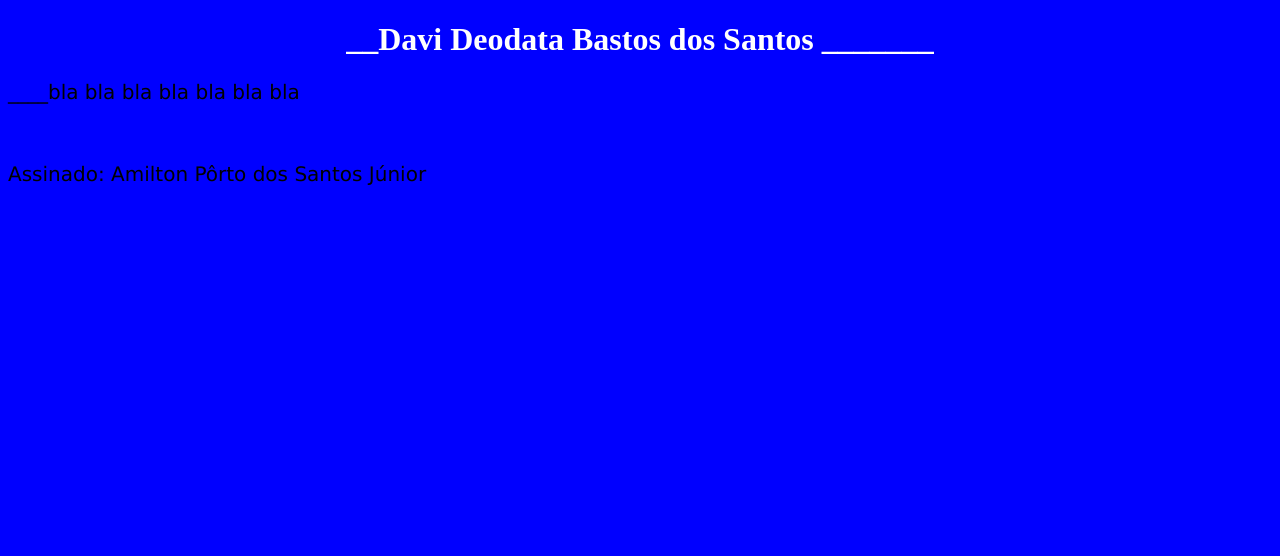
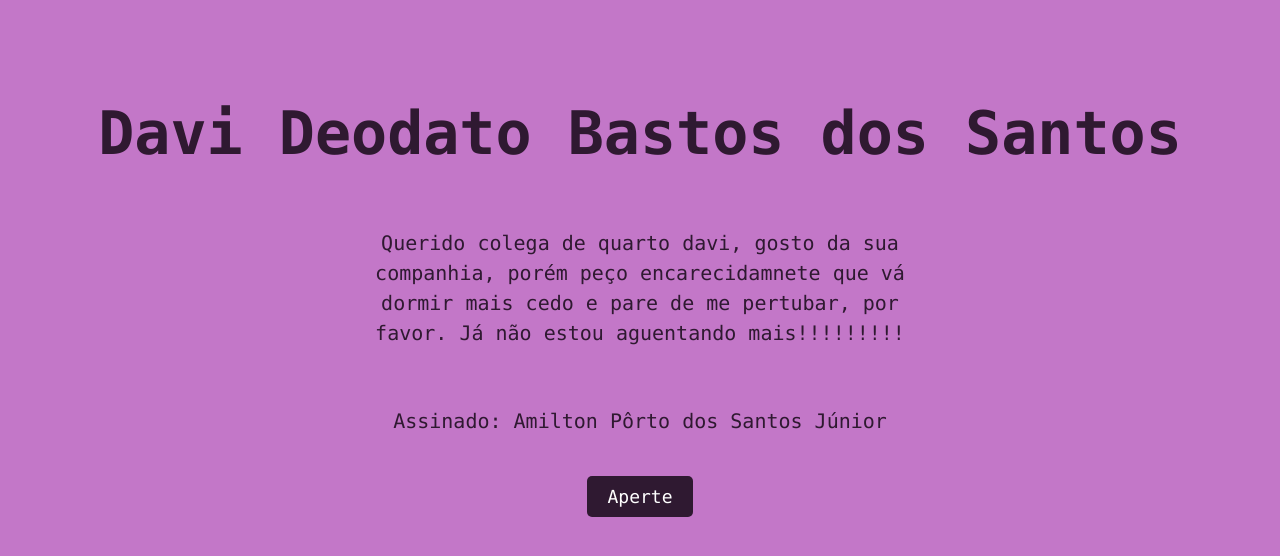
Before and after one commit to amilton-apsj/pessoa-especial, a plain HTML site: page index.html in a window 1280 px wide. Drawn offline with Linux system fonts and the light colour scheme.

Commit message:
chore: adição da pasta assets e de 2 gif, além de outras funções como um botão

```diff
--- a/css/estilo.css
+++ b/css/estilo.css
@@ -1,13 +1,63 @@
 body {
-  background-color: blue; /*Pode escolher outra cor se quiser*/
+    background-color: #c377c8;
+    display: flex;
+    flex-direction: column;
+    align-items: center;
+    padding: 50px;
 }
 
 h1 {
-  color: white; /*Pode escolher outra cor se quiser*/
-  text-align: center;
+    color: rgb(0, 0, 0);
+    text-align: center;
+    font-size: 60px;
 }
 
 p {
-  font-family: verdana;
-  font-size: 20px;
+    font-family:"Lucida Console", monospace;
+    font-size: 20px;
+    text-align: center;
+    max-width: 600px;
+    margin: 20px auto;
+    line-height: 1.5;
+    color: #2f1931;
 }
+
+.titulo {
+    font-family:"Lucida Console", monospace;
+    font-weight: bold;
+    color: #2f1931;
+}
+#meuBotao {
+    padding: 10px 20px;
+    font-family: "Lucida Console", monospace;
+    font-size: 18px;
+    cursor: pointer;
+    background-color: #2f1931;
+    color: white;
+    border: none;
+    border-radius: 5px;
+    margin-top: 20px;
+}
+
+#bobGif {
+    margin: 20px auto;
+    display: none;
+}
+
+#confeteGif {
+    position: fixed;
+    top: 0;
+    left: 0;
+    width: 100vw;
+    height: 100vh;
+    object-fit: cover;
+    z-index: 9999;
+    pointer-events: none;
+}
+
+#meuBotao, #bobGif {
+    display: block;      /* Diz que o elemento é um bloco inteiro */
+    margin-left: auto;   /* Empurra o máximo que der da esquerda */
+    margin-right: auto;  /* Empurra o máximo que der da direita */
+    margin-top: 20px;    /* Só um espacinho em cima para não grudarem */
+}
--- a/index.html
+++ b/index.html
@@ -1,15 +1,37 @@
 <!DOCTYPE html>
 <html lang="pt-br">
+
 <head>
     <meta charset="UTF-8" />
     <meta name="viewport" content="width=device-width, initial-scale=1.0" />
-		<title> Davi </title>
+    <title> Site para meu amigo especial </title>
     <link rel="stylesheet" href="css/estilo.css">
 </head>
+
 <body>
-    <h1>__Davi Deodata Bastos dos Santos _______</h1>
-    <p>____bla bla bla bla bla bla bla</p>
+    <h1 class="titulo">Davi Deodato Bastos dos Santos</h1>
+    <p>Querido colega de quarto davi, gosto da sua companhia, porém peço encarecidamnete que vá dormir mais cedo e pare
+        de me pertubar, por favor. Já não estou aguentando mais!!!!!!!!!</p>
     <br>
     <p>Assinado: Amilton Pôrto dos Santos Júnior</p>
+
+    <button id="meuBotao" onclick="mostrarSurpresa()">Aperte</button>
+
+    <img id="bobGif" src="assets/bob.gif" alt="Bob GIF" style="display: none; max-width: 300px;">
+
+    <img id="confeteGif" src="assets/confete.gif" alt="Confete" style="display: none; max-width: 300px;">
+    <script>
+        function mostrarSurpresa() {
+            // Pega o botão, o gif do Bob e o gif de confete
+            const botao = document.getElementById('meuBotao');
+            const gifBob = document.getElementById('bobGif');
+            const gifConfete = document.getElementById('confeteGif');
+            botao.style.display = 'none';
+            gifBob.style.display = 'block';
+            gifBob.style.margin = '0 auto';
+            gifConfete.style.display = 'block';
+        }
+    </script>
 </body>
+
 </html>
```
Also changed, not shown: assets/confete.gif (added), 1 other file. Lines whose indentation alone changed are shown as unchanged.
